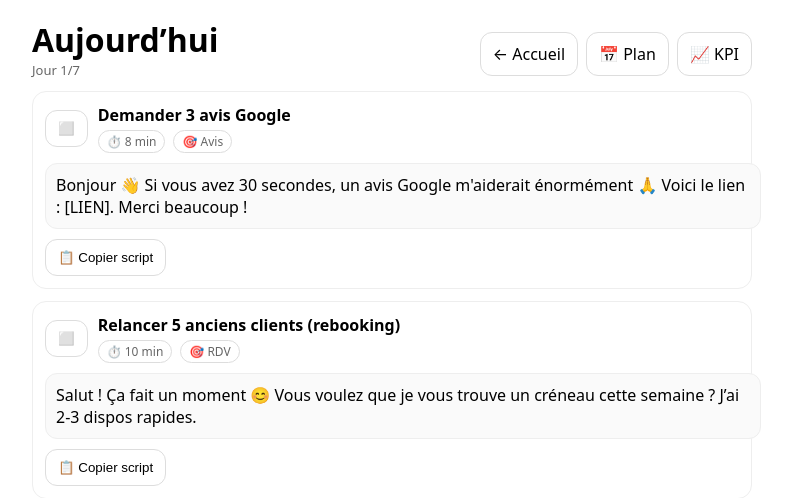
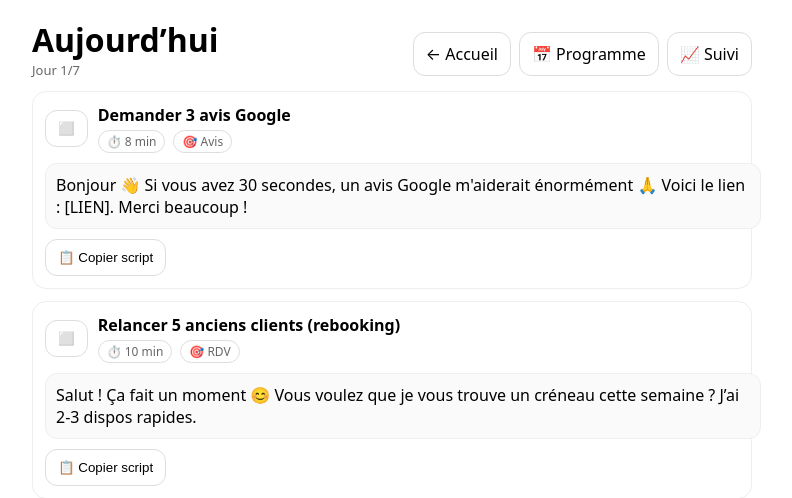
Before and after one commit to peninpalenzuelam-rgb/mission1-taches, a Flask app: page /today in a window 1280 px wide. Shown: the top 498 px of the page, without its empty margins (248-1040 px from the left). Run offline with Flask 3, Linux system fonts and the light colour scheme.

Commit message:
Fix Suivi link in today page

```diff
--- a/templates/today.html
+++ b/templates/today.html
@@ -33,8 +33,8 @@
       </div>
       <div class="actions">
         <a class="btn" href="/">← Accueil</a>
-        <a class="btn" href="/plan">📅 Plan</a>
-        <a class="btn" href="/kpi">📈 KPI</a>
+        <a class="btn" href="/plan">📅 Programme</a>
+        <a class="btn" href="/suivi">📈 Suivi</a>
       </div>
     </div>
 
```
